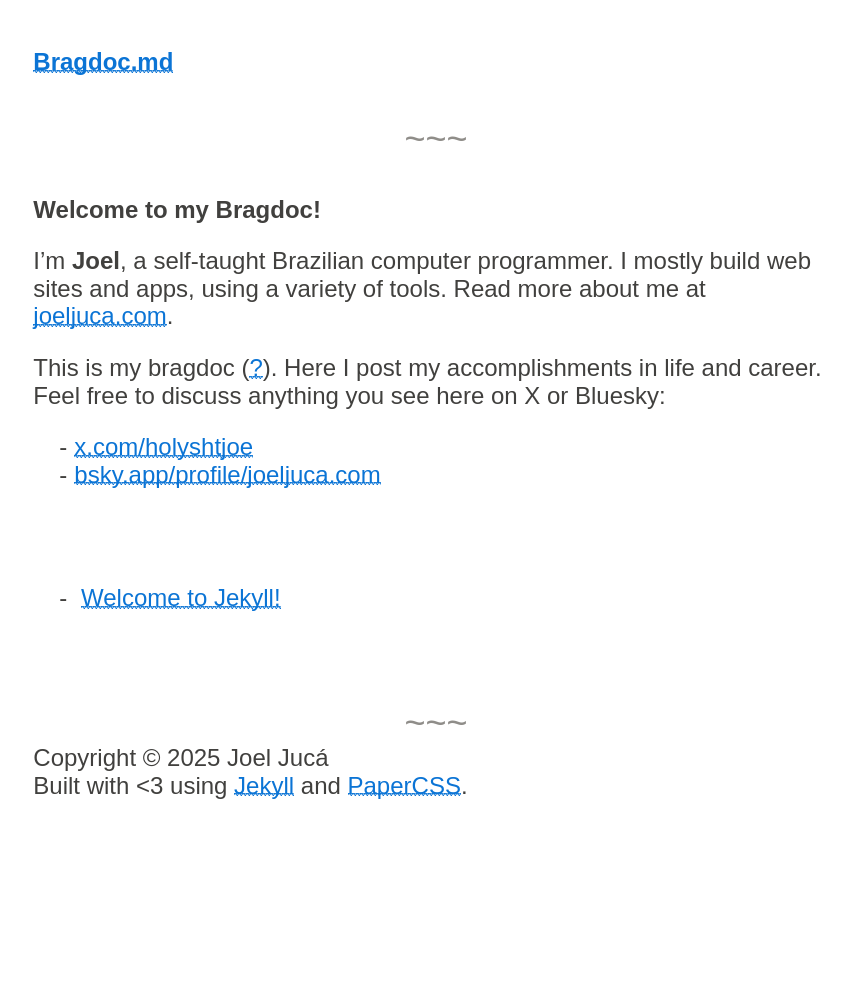
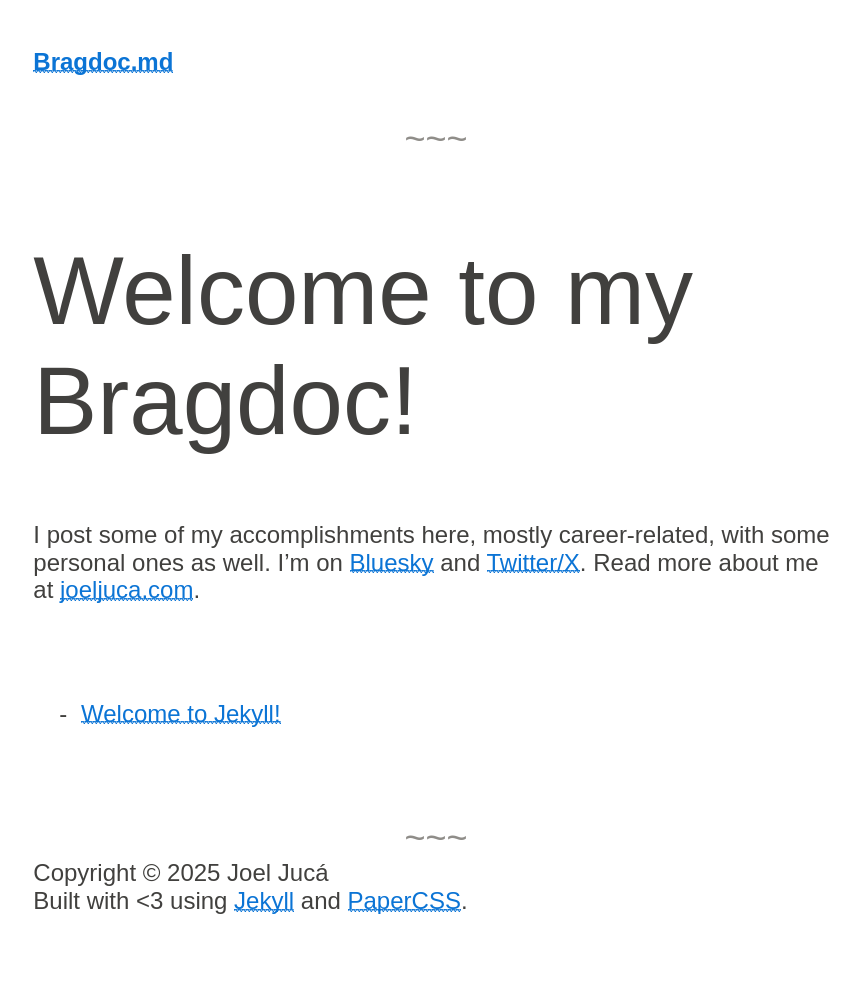
Before and after one commit to joeljuca/bragdoc, a Jekyll site: the page built from index.md, in a window 1280 px wide. Shown: the whole page, without its empty margins (204-1064 px from the left). Built offline with Jekyll 4.4.1, drawn with Linux system fonts in a browser that asks for light colours; some web fonts are replaced; before the commit the page ends 900 px from its top, so only the background shows below that.

Commit message:
feat: update page Home

```diff
--- a/index.md
+++ b/index.md
@@ -5,11 +5,6 @@
 layout: home
 ---
 
-**Welcome to my Bragdoc!**
+# Welcome to my Bragdoc!
 
-I'm **Joel**, a self-taught Brazilian computer programmer. I mostly build web sites and apps, using a variety of tools. Read more about me at [joeljuca.com](https://joeljuca.com).
-
-This is my bragdoc ([?](https://jvns.ca/blog/brag-documents/)). Here I post my accomplishments in life and career. Feel free to discuss anything you see here on X or Bluesky:
-
-- [x.com/holyshtjoe](https://x.com/holyshtjoe)
-- [bsky.app/profile/joeljuca.com](https://bsky.app/profile/joeljuca.com)
+I post some of my accomplishments here, mostly career-related, with some personal ones as well. I'm on [Bluesky](https://bsky.app/profile/joeljuca.com) and [Twitter/X](https://x.com/holyshtjoe). Read more about me at [joeljuca.com](https://joeljuca.com).
```
